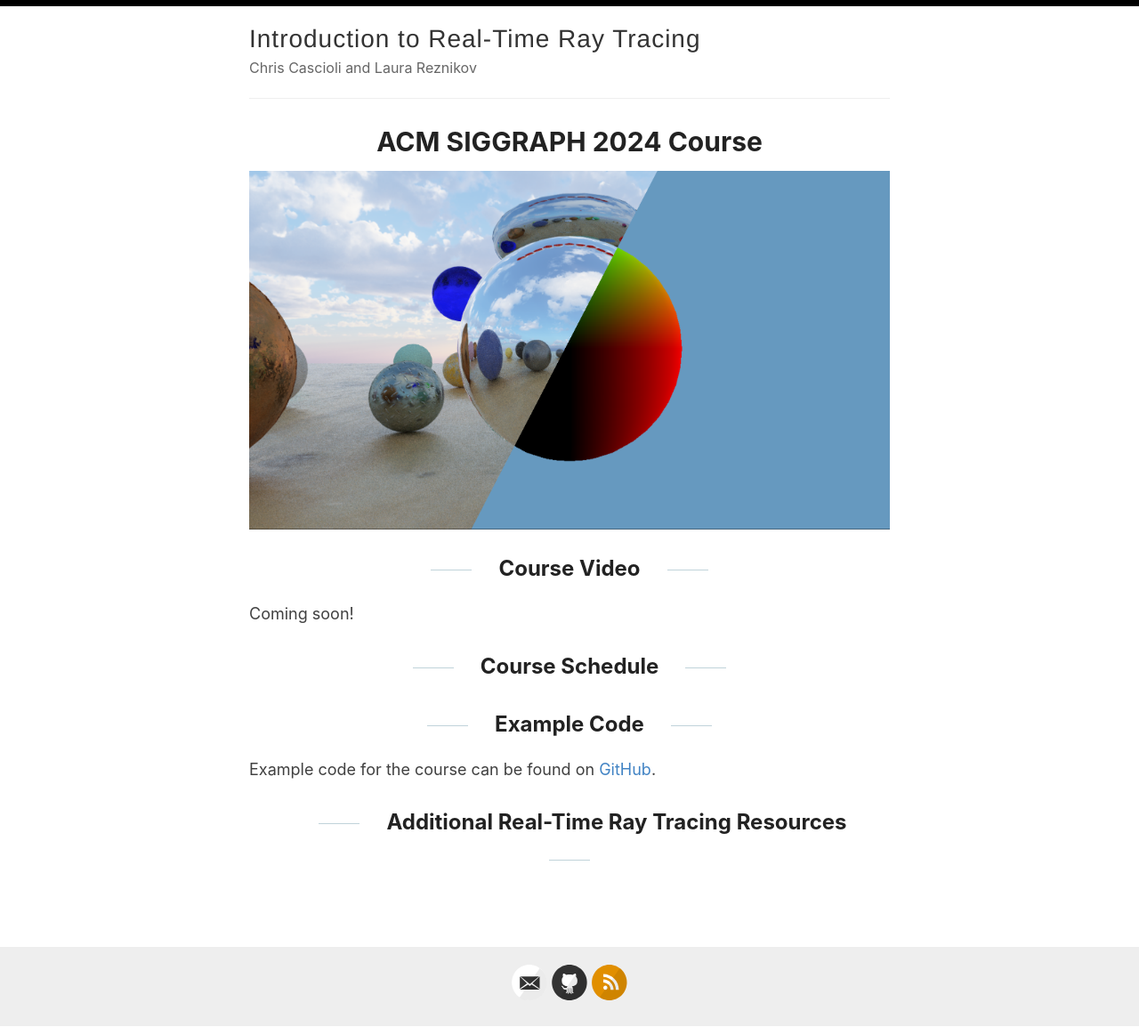
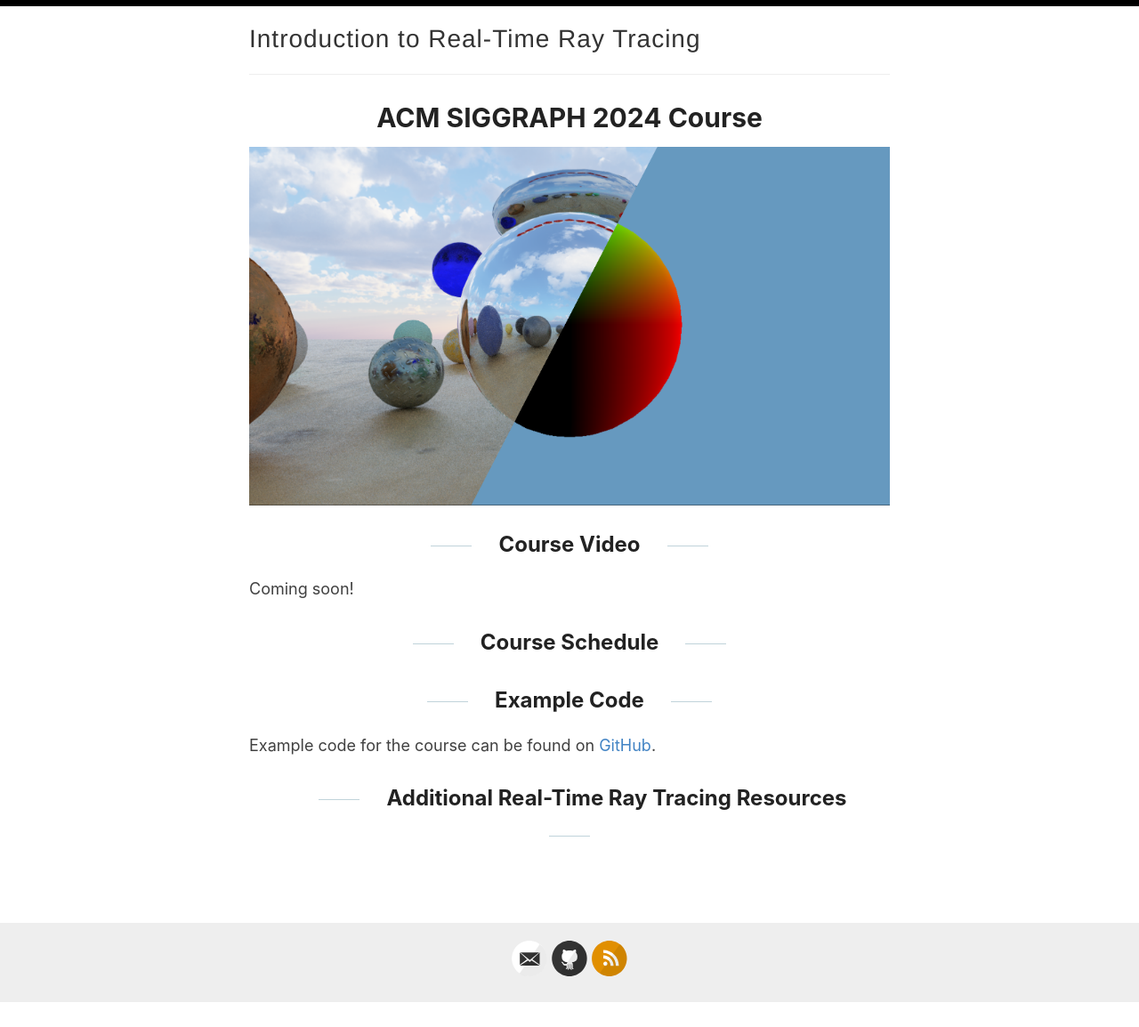
Before and after one commit to theanimatorreturns/BreadcrumbsIntroductionToRealTimeRayTracing, a Jekyll site: the page built from index.html, in a window 1280 px wide. Shown: the whole page at 89% size. Built offline with Jekyll 4.4.1, drawn with Linux system fonts in a browser that asks for light colours; the list of posts is cut into pages by our own code; after the commit the page ends 1126 px from its top, so only the background shows below that.

Commit message:
Update _config.yml

```diff
--- a/_config.yml
+++ b/_config.yml
@@ -9,7 +9,7 @@ name: Introduction to Real-Time Ray Tracing
 author: Chris Cascioli and Laura Reznikov
 
 # Short bio or description (displayed in the header)
-description: Chris Cascioli and Laura Reznikov
+description:
 
 # URL of your avatar or profile pic (you could use your GitHub profile pic)
 avatar: #/images/reverie.png
```
